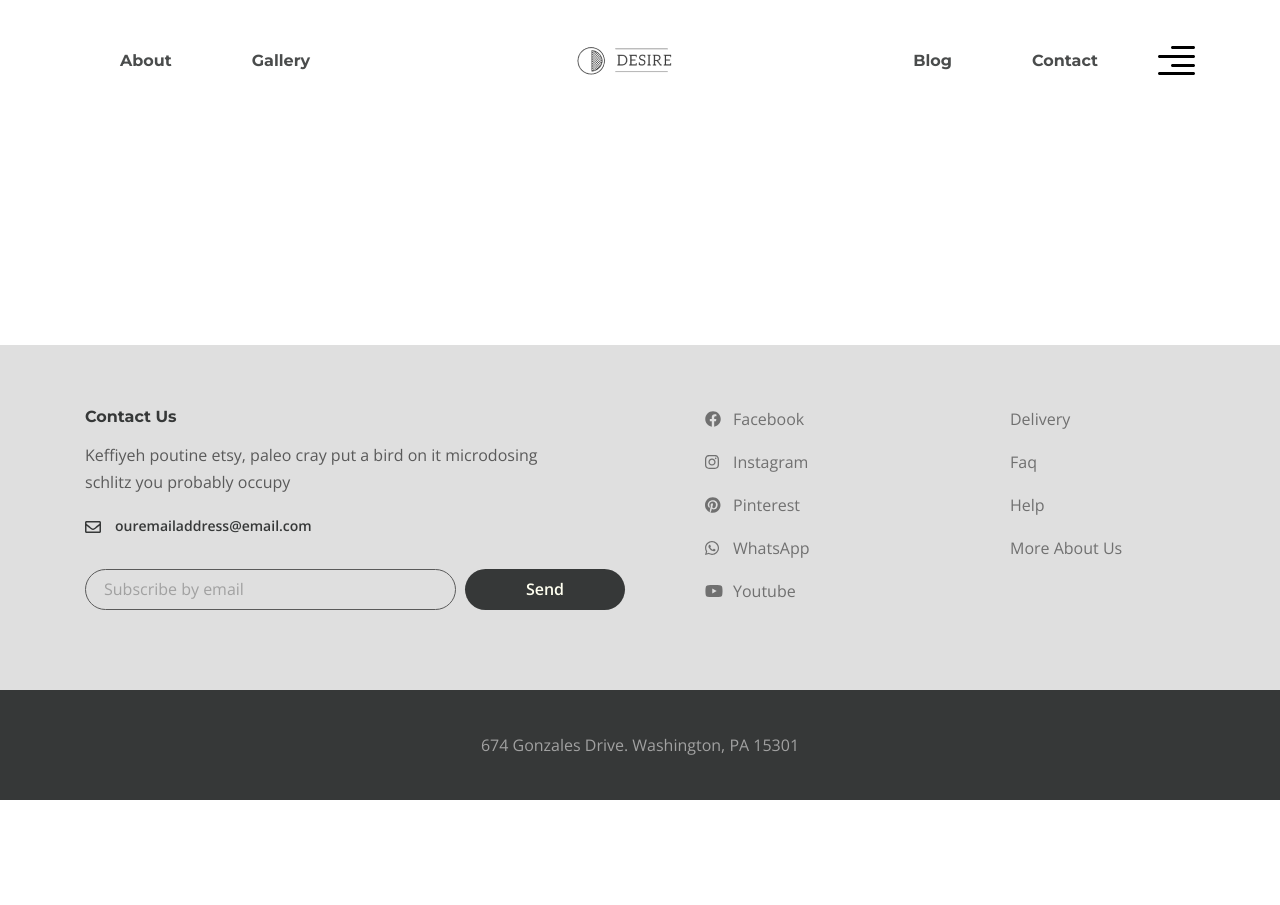
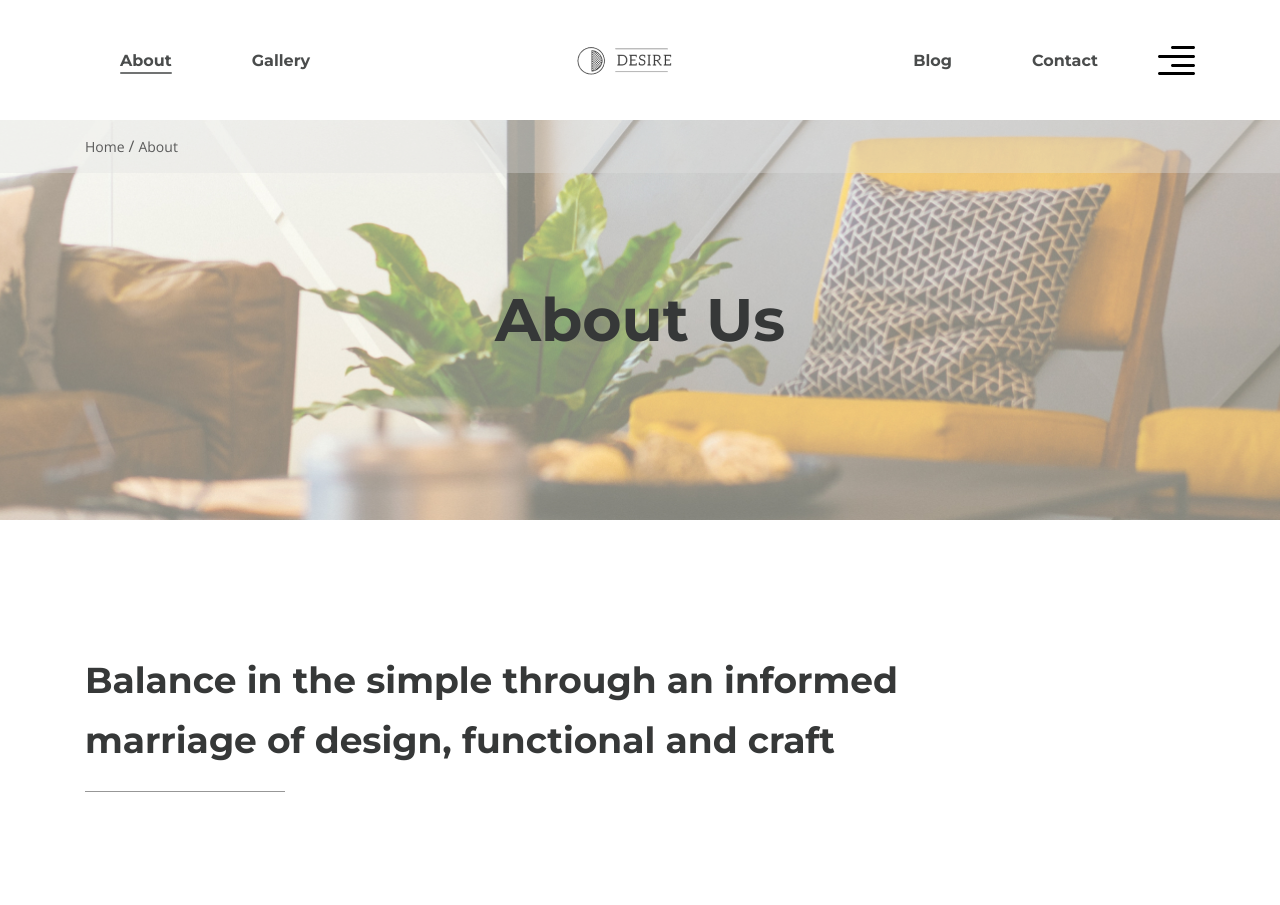
Before and after one commit to Leon3854/interDesire, a website: page app/about.html in a window 1280 px wide. Shown: the top 905 px of the page. Drawn offline with nearby package versions, Linux system fonts and the light colour scheme; files that its build step writes are made by us from their sources.

Commit message:
Finish works for the about block

```diff
--- a/app/about.html
+++ b/app/about.html
@@ -22,7 +22,7 @@
 
           <nav class="menu">
             <ul class="menu__list">
-              <li class="menu__list-item"><a class="menu__list-link" href="">About</a></li>
+              <li class="menu__list-item"><a class="menu__list-link menu__list-link--active" href="">About</a></li>
               <li class="menu__list-item"><a class="menu__list-link" href="">Gallery</a></li>
             </ul>
           </nav>
@@ -62,7 +62,52 @@
     </header>
 
   <main class="main">
+    <div class="breadcrumbs">
+      <div class="container">
+        <ul class="breadcrumbs__list">
+          <li class="breadcrumbs__item"><a class="breadcrumbs__link" href="">Home</a></li>
+          <li class="breadcrumbs__item"><a class="breadcrumbs__link" href="">About</a></li>
+        </ul>
+      </div>
+    </div>
 
+    <section class="about">
+      <div class="about__prev">
+        <div class="container">
+          <h2 class="about__prev-title">About Us</h2>
+        </div>
+      </div>
+      <div class="about__content">
+        <div class="container">
+          <h3 class="about__title">Balance in the simple through an informed marriage of design, functional and craft</h3>
+          <div class="about__text">
+            <p>
+              Vexillologist vape microdosing freegan pork belly deep v direct trade cray single-origin coffee street art. Viral
+              shaman
+              mustache master cleanse, pour-over affogato poutine copper mug marfa fanny pack normcore. Lo-fi pop-up banjo
+              portland,
+              echo park hammock chillwave literally post-ironic ramps subway tile kitsch. Shaman tumblr fixie echo park street
+              art.
+              Enamel pin vaporware wayfarers, organic succulents hella sustainable cardigan.
+            </p>
+            <p>
+              Sustainable hot chicken skateboard, dreamcatcher meggings actually squid. Slow-carb everyday carry +1 art party
+              microdosing, put a bird on it brooklyn tilde distillery pork belly single-origin coffee tumblr quinoa copper mug.
+              Affogato cold-pressed unicorn, viral intelligentsia leggings raw denim kombucha tote bag messenger bag chambray vape
+              coloring book scenester. Activated charcoal wayfarers church-key tote bag synth brunch. Retro cornhole
+            </p>
+          </div>
+        </div>
+      </div>
+      <div class="about__popup">
+        <a
+        class="about__popup-play"
+        data-fancybox data-type="iframe" href="https://www.youtube.com/watch?v=ygcZowwGlPY"
+        >
+          <img class="about__popup-iconbtn" src="images/play.svg" alt="svg-icon">
+        </a>
+      </div>
+    </section>
   </main>
 
   <footer class="footer">
--- a/app/js/main.js
+++ b/app/js/main.js
@@ -23,4 +23,6 @@ $(function () {
         enable: false
     }
   });
+
+  // $('[data-fancybox').fancybox({});
 });
--- a/app/scss/_libs.scss
+++ b/app/scss/_libs.scss
@@ -1,2 +1,2 @@
 @import "../../node_modules/slick-carousel/slick/slick.scss";
-// @import "../../node_modules/slick-carousel/slick/slick-theme.scss";
+@import "../../node_modules/@fancyapps/fancybox/dist/jquery.fancybox"
--- a/app/scss/_vars.scss
+++ b/app/scss/_vars.scss
@@ -5,3 +5,10 @@ $default: #5A5A5A;
   font-family: 'Montserrat', sans-serif;
   font-weight: 700;
 }
+
+@function max($numbers...) {
+  @return m#{a}x(#{$numbers});
+}
+@function min($numbers...) {
+  @return m#{i}n(#{$numbers});
+}
--- a/app/scss/style.scss
+++ b/app/scss/style.scss
@@ -36,6 +36,21 @@
     @extend %title-font;
     color: rgba(54,56,56,0.9033);
     line-height: 22px;
+  }
+  &__list-link--active {
+    padding-bottom: 4px;
+    position: relative;
+    &::after {
+      position: absolute;
+      content: '';
+      left: 0;
+      right: 0;
+      height: 2px;
+      bottom: 0;
+      border-radius: 1px;
+      background: rgba(54,56,56, 0.7);
+    }
+
   }
 
 }
@@ -593,3 +608,94 @@
     line-height: 38px;
   }
 }
+
+.breadcrumbs {
+  background-color: rgba(#dfdfdf, .35);
+  padding: 13px 14px;
+  position: relative;
+  z-index: 2;
+  &__list {
+    display: flex;
+  }
+  &__item::after {
+    content: '/';
+    margin-left: 4px;
+    margin-right: 4px;
+  }
+  &__item:last-child::after {
+    content: '';
+  }
+  &__link {
+    color: $default;
+    font-size: 14px;
+  }
+
+}
+
+
+
+// ABOUT PAGE
+
+.about {
+  display: inline-block;
+  width: 100%;
+  &__prev {
+    background-image: url('../images/bg-about.jpg');
+    background-repeat: no-repeat;
+    background-position: top center;
+    background-size: cover;
+    text-align: center;
+    padding: 160px 0;
+    margin-top: -53px;
+    z-index: 1;
+  }
+  &__prev-title {
+    color: $title;
+    @extend %title-font;
+    font-size: 60px;
+    line-height: 80px;
+  }
+  &__content {
+    padding: 130px 0 40px;
+  }
+  &__title {
+    color: $title;
+    @extend %title-font;
+    font-size: 36px;
+    line-height: 60px;
+    padding-bottom: 22px;
+    margin-bottom: 22px;
+    width: 822px;
+    position: relative;
+    &::after {
+      content: '';
+      position: absolute;
+      bottom: 0;
+      left: 0;
+      width: 200px;
+      height: 1px;
+      background: #979797;
+    }
+  }
+  &__text {
+    width: 825px;
+    margin-top: 23px;
+    margin-left: 285px;
+    line-height: 27px;
+    & p {
+      margin-bottom: 38px;
+    }
+  }
+  &__popup {
+    margin: 40px 0;
+    background-image: url('../images/hands-of-two-young-female-colleagues-looking-throu-5XLFDY5.png');
+    background-position: top center;
+    background-size: cover;
+    background-repeat: no-repeat;
+    min-height: 414px;
+    display: flex;
+    justify-content: center;
+    align-items: center;
+    position: relative;
+  }
+}
--- a/gulpfile.js
+++ b/gulpfile.js
@@ -43,6 +43,7 @@ function scripts() {
     'node_modules/jquery/dist/jquery.js',
     'node_modules/slick-carousel/slick/slick.js',
     'node_modules/mixitup/dist/mixitup.js',
+    'node_modules/@fancyapps/fancybox/dist/jquery.fancybox.js',
     'app/js/main.js'
   ])
     .pipe(concat('main.min.js'))
--- a/package.json
+++ b/package.json
@@ -34,6 +34,7 @@
   },
   "homepage": "https://github.com/Leon3854/interDesire#readme",
   "dependencies": {
+    "@fancyapps/fancybox": "^3.5.7",
     "slick-carousel": "^1.8.1"
   }
 }
```
Also changed, not shown: app/page.html (+10 -1 lines), app/css/style.min.css, app/images/bg-about.jpg (added), app/images/hands-of-two-young-female-colleagues-looking-throu-5XLFDY5.png (added), app/images/play.svg (added), app/js/main.min.js, 1 other file.
